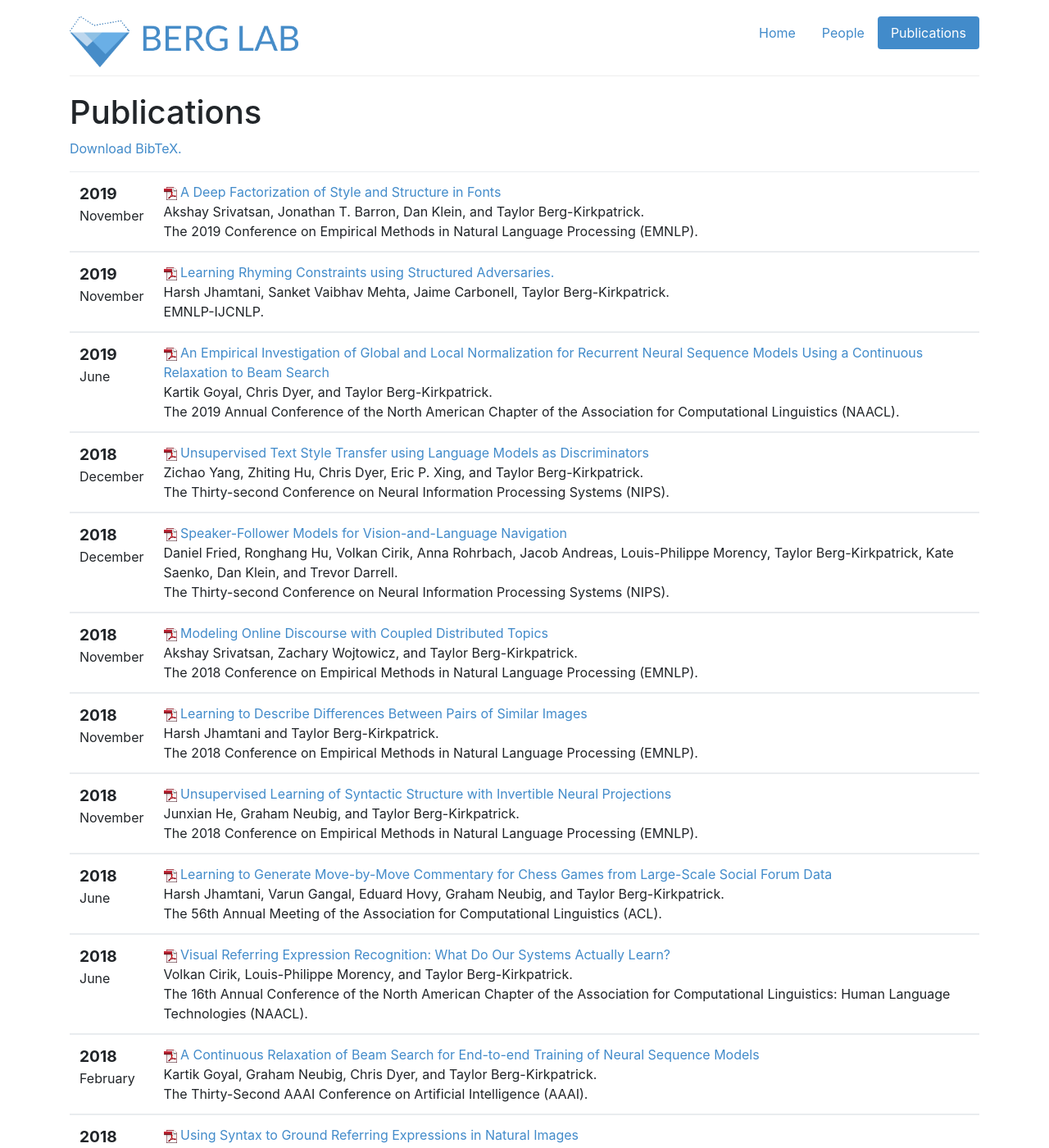
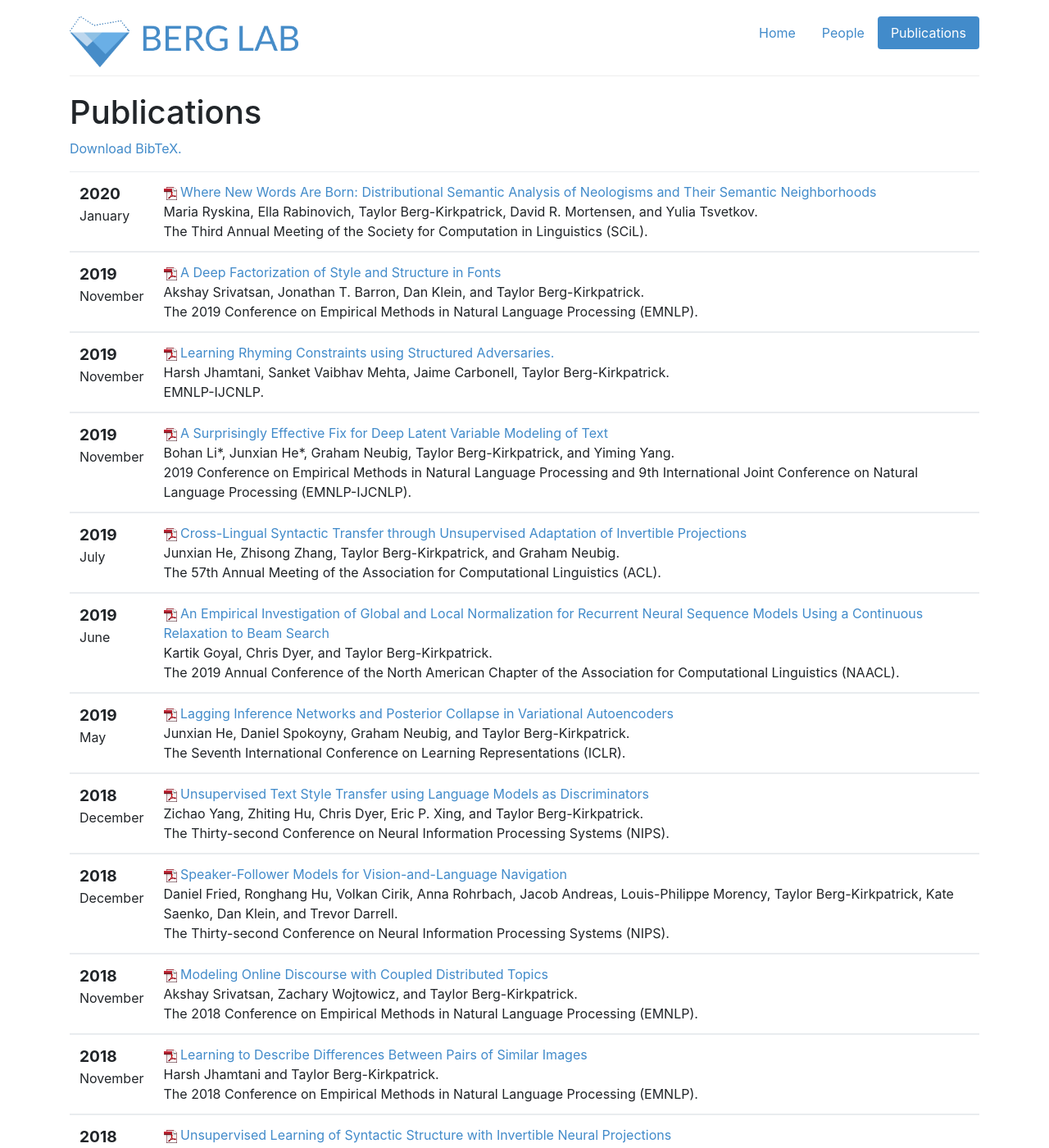
Before and after one commit to icebergnlp/icebergnlp.github.io, a Jekyll site: the page built from publications.html, in a window 1280 px wide and 1400 px high. Shown: the whole window at 82% size. Built offline with Jekyll 4.4.1, drawn with Linux system fonts in a browser that asks for light colours.

Commit message:
Update pubs.html

```diff
--- a/_includes/pubs.html
+++ b/_includes/pubs.html
@@ -1,4 +1,29 @@
 <table class="table">
+    <tbody>
+        <tr>
+            <td>
+                <span class="date">
+                    <big><strong>2020</strong></big><br />
+                    January
+                </span>
+            </td>
+            <td class="publication">
+                <span class="pubtitle">
+                    <img src="img/pdficon_small.png" width="16"
+                    height="16" alt="PDF" />
+                    <a href="https://scholarworks.umass.edu/cgi/viewcontent.cgi?article=1148&context=scil">Where New Words Are Born: Distributional Semantic Analysis of
+Neologisms and Their Semantic Neighborhoods</a>
+                </span><br />
+                <span class="authors">
+                    Maria Ryskina, Ella Rabinovich, Taylor Berg-Kirkpatrick, David R. Mortensen, and Yulia Tsvetkov.
+                </span><br />
+                <span class="venuetype"></span><span class="venue">The Third Annual Meeting of the Society for Computation in Linguistics (SCiL)</span>.
+                <br />
+                <span class="links">
+                </span>
+            </td>
+        </tr>
+    </tbody>
     <tbody>
         <tr>
             <td>
@@ -47,6 +72,55 @@
             </td>
         </tr>
     </tbody>
+    <tbody>
+        <tr>
+            <td>
+                <span class="date">
+                    <big><strong>2019</strong></big><br />
+                    November
+                </span>
+            </td>
+            <td class="publication">
+                <span class="pubtitle">
+                    <img src="img/pdficon_small.png" width="16"
+                    height="16" alt="PDF" />
+                    <a href="https://arxiv.org/abs/1909.00868">A Surprisingly Effective Fix for Deep Latent Variable Modeling of Text</a>
+                </span><br />
+                <span class="authors">
+		Bohan Li*, Junxian He*, Graham Neubig, Taylor Berg-Kirkpatrick, and Yiming Yang.
+                </span><br />
+                <span class="venuetype"></span><span class="venue">2019 Conference on Empirical Methods in Natural Language Processing and 9th International Joint Conference on Natural Language Processing
+(EMNLP-IJCNLP)</span>.
+                <br />
+                <span class="links">
+                </span>
+            </td>
+        </tr>
+    </tbody>
+    <tbody>
+         <tr>
+             <td>
+                 <span class="date">
+                     <big><strong>2019</strong></big><br />
+                     July
+                 </span>
+             </td>
+             <td class="publication">
+                 <span class="pubtitle">
+                     <img src="img/pdficon_small.png" width="16"
+                     height="16" alt="PDF" />
+                     <a href="https://arxiv.org/abs/1906.02656">Cross-Lingual Syntactic Transfer through Unsupervised Adaptation of Invertible Projections</a>
+                 </span><br />
+                 <span class="authors">
+                     Junxian He, Zhisong Zhang, Taylor Berg-Kirkpatrick, and Graham Neubig.
+                 </span><br />
+                 <span class="venuetype"></span><span class="venue">The 57th Annual Meeting of the Association for Computational Linguistics (ACL)</span>.
+                 <br />
+                 <span class="links">
+                 </span>
+             </td>
+         </tr>
+     </tbody>
      <tbody>
          <tr>
              <td>
@@ -65,6 +139,31 @@
                      Kartik Goyal, Chris Dyer, and Taylor Berg-Kirkpatrick.
                  </span><br />
                  <span class="venuetype"></span><span class="venue">The 2019 Annual Conference of the North American Chapter of the Association for Computational Linguistics (NAACL)</span>.
+                 <br />
+                 <span class="links">
+                 </span>
+             </td>
+         </tr>
+     </tbody>
+         <tbody>
+         <tr>
+             <td>
+                 <span class="date">
+                     <big><strong>2019</strong></big><br />
+                     May
+                 </span>
+             </td>
+             <td class="publication">
+                 <span class="pubtitle">
+                     <img src="img/pdficon_small.png" width="16"
+                     height="16" alt="PDF" />
+                     <a href="https://arxiv.org/abs/1901.05534">Lagging Inference Networks and Posterior Collapse in Variational Autoencoders
+</a>
+                 </span><br />
+                 <span class="authors">
+                     Junxian He, Daniel Spokoyny, Graham Neubig, and Taylor Berg-Kirkpatrick.
+                 </span><br />
+                 <span class="venuetype"></span><span class="venue">The Seventh International Conference on Learning Representations (ICLR)</span>.
                  <br />
                  <span class="links">
                  </span>
```
